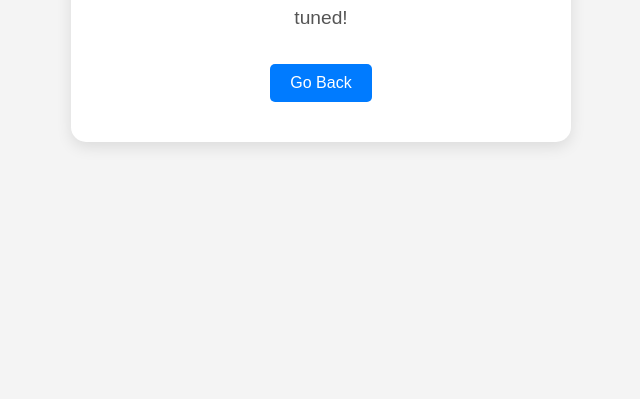
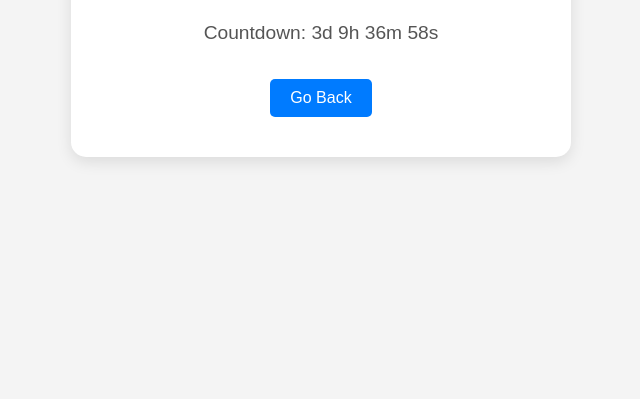
Before and after one commit to TAKiKAXD/home, a plain HTML site: page pages/soon.html in a window 1280 px wide. Shown: the part 401-800 px from the top of the page, without its empty margins (319-959 px from the left). Drawn offline with Linux system fonts and the light colour scheme.

Commit message:
Update soon.html

```diff
--- a/pages/soon.html
+++ b/pages/soon.html
@@ -9,14 +9,36 @@
 <body>
     <div class="container">
         <h1>Coming Soon</h1>
-        <p>We are working on something awesome. Stay tuned!</p>
-        <button onclick="goBack()">Go Back</button>
+        <p>We are working hard to launch our new website.</p>
+        <p id="countdown">Countdown: 00d 00h 00m 00s</p> <!-- Countdown display -->
+        <button onclick="history.back()">Go Back</button>
     </div>
 
     <script>
-        function goBack() {
-            window.history.back();  // Takes the user back to the previous page
-        }
+        // Set the date we're counting down to (Sunday, September 15th, 2024 at 00:00:00)
+        const targetDate = new Date("September 15, 2024 00:00:00").getTime();
+
+        // Update the countdown every second
+        const countdown = setInterval(() => {
+            const now = new Date().getTime();
+            const timeLeft = targetDate - now;
+
+            // Time calculations for days, hours, minutes, and seconds
+            const days = Math.floor(timeLeft / (1000 * 60 * 60 * 24));
+            const hours = Math.floor((timeLeft % (1000 * 60 * 60 * 24)) / (1000 * 60 * 60));
+            const minutes = Math.floor((timeLeft % (1000 * 60 * 60)) / (1000 * 60));
+            const seconds = Math.floor((timeLeft % (1000 * 60)) / 1000);
+
+            // Display the result in the element with id="countdown"
+            document.getElementById("countdown").innerHTML =
+                `Countdown: ${days}d ${hours}h ${minutes}m ${seconds}s`;
+
+            // If the countdown is over, display some text
+            if (timeLeft < 0) {
+                clearInterval(countdown);
+                document.getElementById("countdown").innerHTML = "The event has started!";
+            }
+        }, 1000);
     </script>
 </body>
 </html>
```
